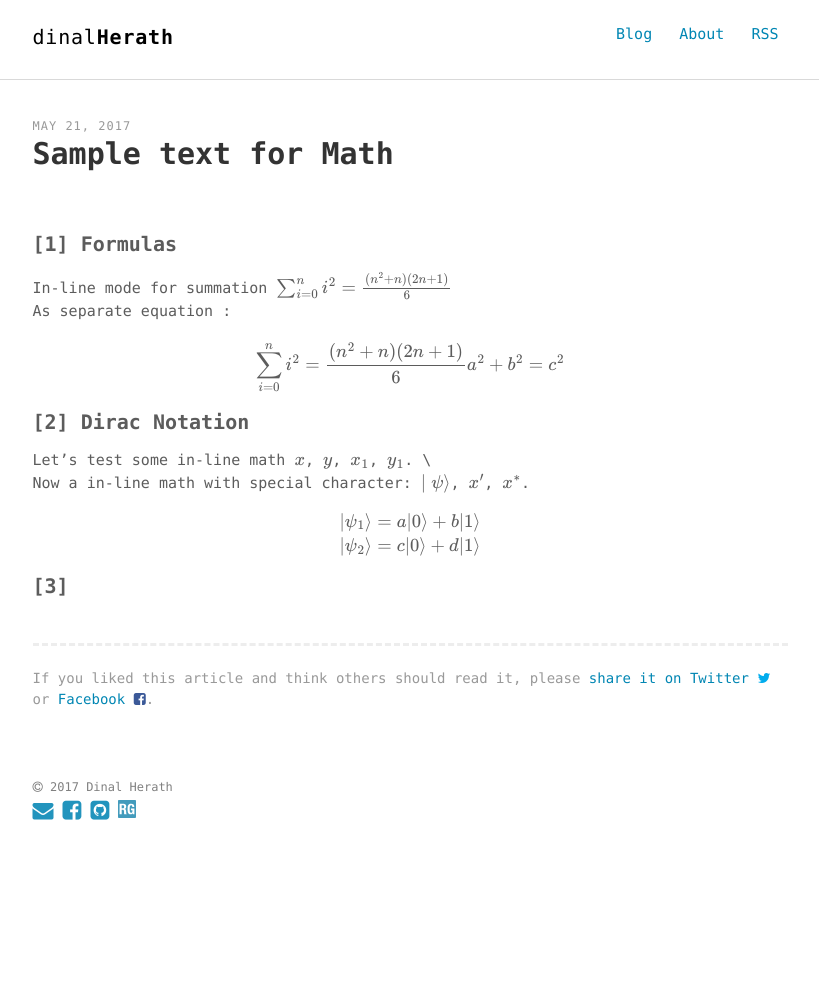
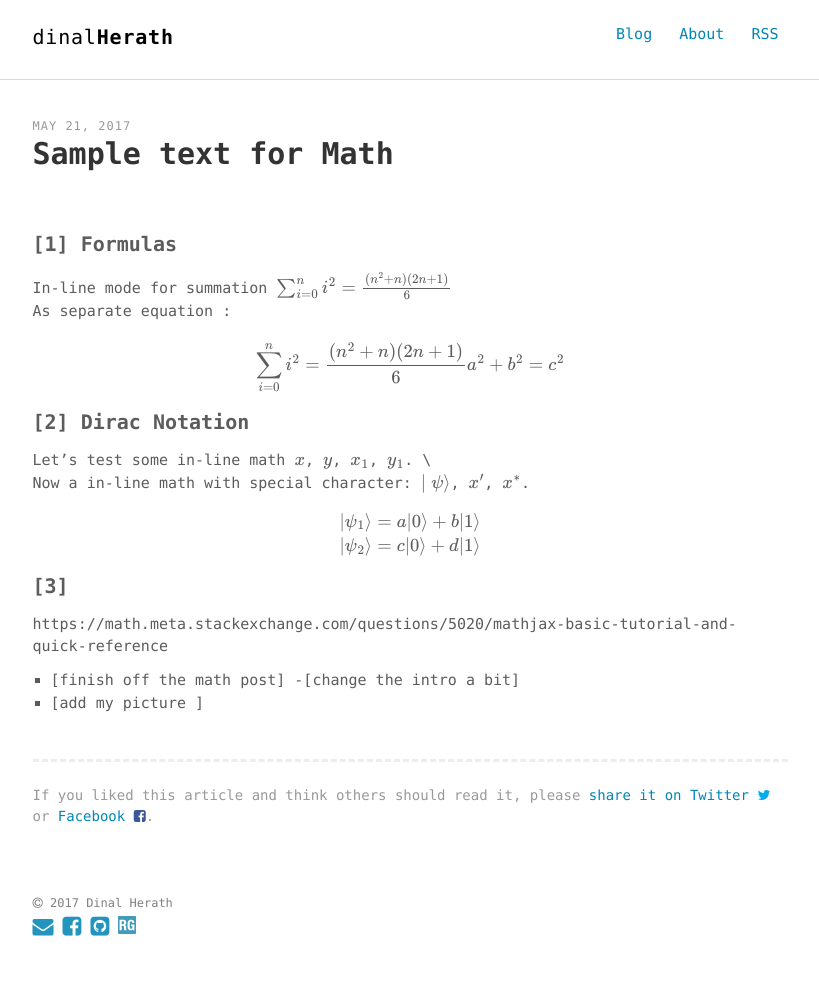
Before and after one commit to dherath/myWebsiteTheme, a Jekyll site: the page built from _posts/2017-05-21-math-sample.md, in a window 1280 px wide. Shown: the whole page, without its empty margins (230-1049 px from the left). Built offline with Jekyll 4.4.1, drawn with Linux system fonts in a browser that asks for light colours; formulas are drawn with MathJax 3; before the commit the page ends 900 px from its top, so only the background shows below that.

```diff
--- a/_posts/2017-05-21-math-sample.md
+++ b/_posts/2017-05-21-math-sample.md
@@ -25,3 +25,7 @@
 \end{align}
 
 #### [3]
+https://math.meta.stackexchange.com/questions/5020/mathjax-basic-tutorial-and-quick-reference
+- [finish off the math post]
+-[change the intro a bit]
+- [add my picture ]
```
Also changed, not shown: assets/img/image.jpg.
